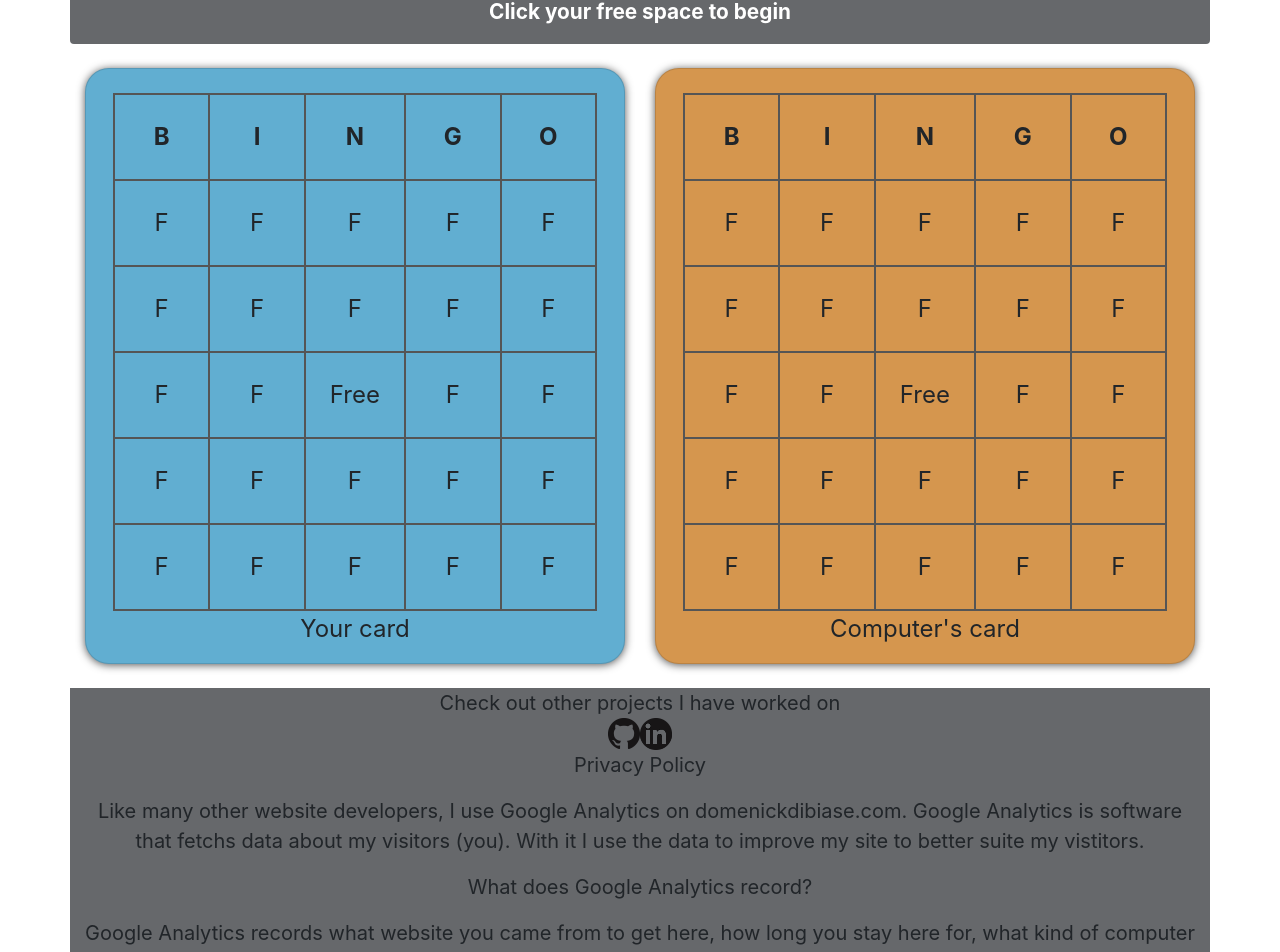
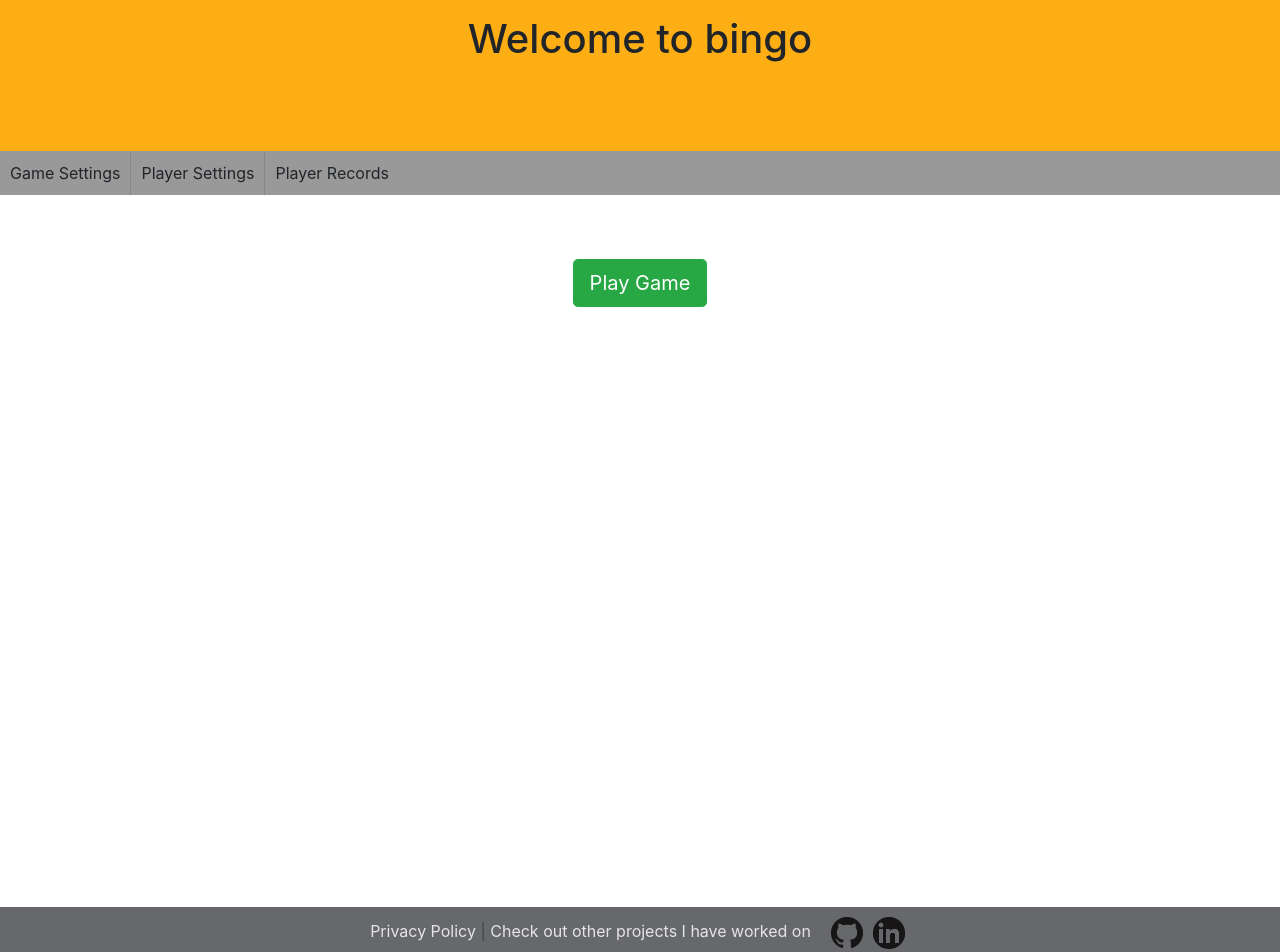
Before and after one commit to Domenick97/Bingo, an Angular app: page /bingo in a window 1280 px wide. Shown: the part 33-985 px from the top of the page. Built offline with nearby package versions, Linux system fonts and the light colour scheme.

Commit message:
Added landing page and fixed the majors issues with the footer

```diff
--- a/package.json
+++ b/package.json
@@ -20,6 +20,7 @@
     "@angular/platform-browser": "^6.1.0",
     "@angular/platform-browser-dynamic": "^6.1.0",
     "@angular/router": "^6.1.0",
+    "@ng-bootstrap/ng-bootstrap": "^2.2.2",
     "angular": "^1.7.2",
     "bootstrap": "^4.1.3",
     "core-js": "^2.5.4",
@@ -41,7 +42,7 @@
     "karma-coverage-istanbul-reporter": "~2.0.0",
     "karma-jasmine": "~1.1.1",
     "karma-jasmine-html-reporter": "^0.2.2",
-    "protractor": "~5.3.0",
+    "protractor": "^5.4.0",
     "ts-node": "~5.0.1",
     "tslint": "~5.9.1",
     "typescript": "~2.7.2"
--- a/src/app/app-routing.module.ts
+++ b/src/app/app-routing.module.ts
@@ -1,11 +1,13 @@
 import {NgModule} from '@angular/core';
 import {BingoComponent} from './bingo/bingo.component';
 import {RouterModule, Routes} from '@angular/router';
+import {LandingPageComponent} from './landing-page/landing-page.component';
 
 
 const routes: Routes = [
   { path: '', redirectTo: '/bingo', pathMatch: 'full' },
-  { path: 'bingo', component: BingoComponent }
+  { path: 'bingo/play', component: BingoComponent },
+  { path: 'bingo', component: LandingPageComponent }
 ];
 
 @NgModule({
--- a/src/app/app.module.ts
+++ b/src/app/app.module.ts
@@ -1,22 +1,28 @@
-import { BrowserModule } from '@angular/platform-browser';
-import { NgModule } from '@angular/core';
+import {BrowserModule} from '@angular/platform-browser';
+import {NgModule} from '@angular/core';
 
-import { AppComponent } from './app.component';
-import { BingoComponent } from './bingo/bingo.component';
-import { AppRoutingModule } from './app-routing.module';
-import { FooterComponent } from './footer/footer.component';
+import {NgbModule} from '@ng-bootstrap/ng-bootstrap';
+
+import {AppComponent} from './app.component';
+import {BingoComponent} from './bingo/bingo.component';
+import {AppRoutingModule} from './app-routing.module';
+import {FooterComponent} from './footer/footer.component';
+import {LandingPageComponent} from './landing-page/landing-page.component';
 
 @NgModule({
   declarations: [
     AppComponent,
     BingoComponent,
-    FooterComponent
+    FooterComponent,
+    LandingPageComponent
   ],
   imports: [
     BrowserModule,
     AppRoutingModule,
+    NgbModule.forRoot()
   ],
   providers: [],
   bootstrap: [AppComponent]
 })
-export class AppModule { }
+export class AppModule {
+}
--- a/src/app/footer/footer.component.css
+++ b/src/app/footer/footer.component.css
@@ -1,7 +1,29 @@
-footer .container{
-  width: 100%;
+footer {
+  padding: 10px;
   background-color: #66686b;
+  text-align: center;
+}
 
-  text-align: center;
-  font-size: 125%;
+#privacy-policy-toggle {
+  color: #e5e5e5;
 }
+
+#privacy-policy-toggle:hover {
+  cursor: pointer;
+  color: #999;
+}
+
+.footer-content {
+  display: inline-block;
+  color: #e5e5e5;
+}
+
+.link-image {
+  margin: 5px;
+  width: 18px;
+  height: 18px;
+}
+
+#links {
+  margin-left: 15px;
+}
--- a/src/app/footer/footer.component.html
+++ b/src/app/footer/footer.component.html
@@ -1,22 +1,33 @@
+<ng-template #privacyPolicy let-c="close" let-d="dismiss">
+  <div class="modal-header">
+    <h4 class="modal-title">Privacy Policy</h4>
+    <button type="button" class="close" aria-label="Close" (click)="d('Cross click')">
+      <span aria-hidden="true">&times;</span>
+    </button>
+  </div>
+  <div class="modal-body">
+    <p>Like many other website developers, I use Google Analytics on domenickdibiase.com. Google Analytics is software that fetchs data about my visitors (you). With it I use the data to improve my site to better suite my vistitors.</p>
+    <p class="prompt">What does Google Analytics record?</p>
+    <p>Google Analytics records what website you came from to get here, how long you stay here for, what kind of computer you're using, and much more anonymous infromation.</p>
+    <p>With this, all of my activity falls within the bounds of the /Google Analytics Terms of Service/.</p>
+    <p class="prompt">Want to opt out of tracking?</p>
+    <p>Refer to Google's Privacy and Terms page to learn more about how to opt out of Google's advertising tracking cookie.</p>
+    <p class="prompt"><br/>&copy; Copyright 2017</p>
+  </div>
+  <div class="modal-footer">
+    <button type="button" class="btn btn-light" (click)="c('Close click')">Close</button>
+  </div>
+</ng-template>
+
 <footer>
-  <div class="container">
-    <div id="prompt">
-      Check out other projects I have worked on
+  <div class="container-fluid">
+    <div class="footer-content">
+      <p><span id="privacy-policy-toggle" (click)="openPrivacyPolicyModal(privacyPolicy)">Privacy Policy</span><span style="color:#444"> |</span> Check out other projects I have worked on</p>
     </div>
-    <div id="links">
-      <a href="https://github.com/Domenick97" target="_blank" id="first"><img src="../assets/github.png" alt="GitHub"/></a>
-      <a href="https://linkedin.com/in/domenickd" target="_blank" ><img src="../assets/lin.png" alt="LinkedIn"/></a>
 
-    </div>
-    <div>
-      <p class="prompt">Privacy Policy</p>
-      <p>Like many other website developers, I use Google Analytics on domenickdibiase.com. Google Analytics is software that fetchs data about my visitors (you). With it I use the data to improve my site to better suite my vistitors.</p>
-      <p class="prompt">What does Google Analytics record?</p>
-      <p>Google Analytics records what website you came from to get here, how long you stay here for, what kind of computer you're using, and much more anonymous infromation.</p>
-      <p>With this, all of my activity falls within the bounds of the /Google Analytics Terms of Service/.</p>
-      <p class="prompt">Want to opt out of tracking?</p>
-      <p>Refer to Google's Privacy and Terms page to learn more about how to opt out of Google's advertising tracking cookie.</p>
-      <p class="prompt"><br/>&copy; Copyright 2017</p>
+    <div class="footer-content" id="links">
+      <a class="link-image" href="https://github.com/Domenick97" target="_blank" id="first"><img src="../assets/github.png" alt="GitHub"/></a>
+      <a class="link-image" href="https://linkedin.com/in/domenickd" target="_blank" ><img src="../assets/lin.png" alt="LinkedIn"/></a>
     </div>
   </div>
 </footer>
--- a/src/app/footer/footer.component.ts
+++ b/src/app/footer/footer.component.ts
@@ -1,4 +1,6 @@
 import { Component, OnInit } from '@angular/core';
+import {NgbModal, ModalDismissReasons} from '@ng-bootstrap/ng-bootstrap';
+
 
 @Component({
   selector: 'app-footer',
@@ -7,9 +9,13 @@ import { Component, OnInit } from '@angular/core';
 })
 export class FooterComponent implements OnInit {
 
-  constructor() { }
+  constructor(private modalService: NgbModal) { }
 
   ngOnInit() {
   }
 
+  openPrivacyPolicyModal(privacyPolicy){
+    this.modalService.open(privacyPolicy, { centered: true });
+  }
+
 }
--- /dev/null
+++ b/src/app/landing-page/landing-page.component.html
@@ -0,0 +1,42 @@
+<style>
+  nav {
+    background-color: #999;
+  }
+  nav ul{
+    list-style: none;
+    padding: 0;
+    margin: 0;
+  }
+
+  nav li{
+    background-color: #999;
+    display: inline-block;
+    padding: 10px;
+  }
+
+  nav li:hover{
+    background-color: #555;
+    cursor: pointer;
+  }
+</style>
+
+<section class="container-fluid" style="margin-bottom: 600px">
+  <div class="row" style="background-color: #fdae14 ">
+    <div style="margin: 3em auto 5em auto; ">
+      <h1>Welcome to bingo</h1>
+    </div>
+  </div>
+  <nav class="row">
+  <ul>
+    <li>Game Settings</li>
+    <li style="border-left: solid 1px #888;">Player Settings</li>
+    <li style="border-left: solid 1px #888;">Player Records</li>
+  </ul>
+</nav>
+
+  <div class="row justify-content-center" style="margin-top: 4em;">
+    <button class="btn btn-lg btn-success" (click)="navToPlayGame()">
+      Play Game
+    </button>
+  </div>
+</section>
--- /dev/null
+++ b/src/app/landing-page/landing-page.component.ts
@@ -0,0 +1,21 @@
+import { Component, OnInit } from '@angular/core';
+import {ActivatedRoute, Router} from '@angular/router';
+
+@Component({
+  selector: 'app-landing-page',
+  templateUrl: './landing-page.component.html',
+  styleUrls: ['./landing-page.component.css']
+})
+export class LandingPageComponent implements OnInit {
+
+  constructor(private route: ActivatedRoute,
+              private router: Router,) { }
+
+  ngOnInit() {
+  }
+
+  navToPlayGame(){
+    this.router.navigate(['/bingo/play'])
+  }
+
+}
```
Also changed, not shown: src/app/landing-page/landing-page.component.css (added), src/index.html (line endings or trailing spaces), 2 other files (tests, documents, lock files or other folders).
